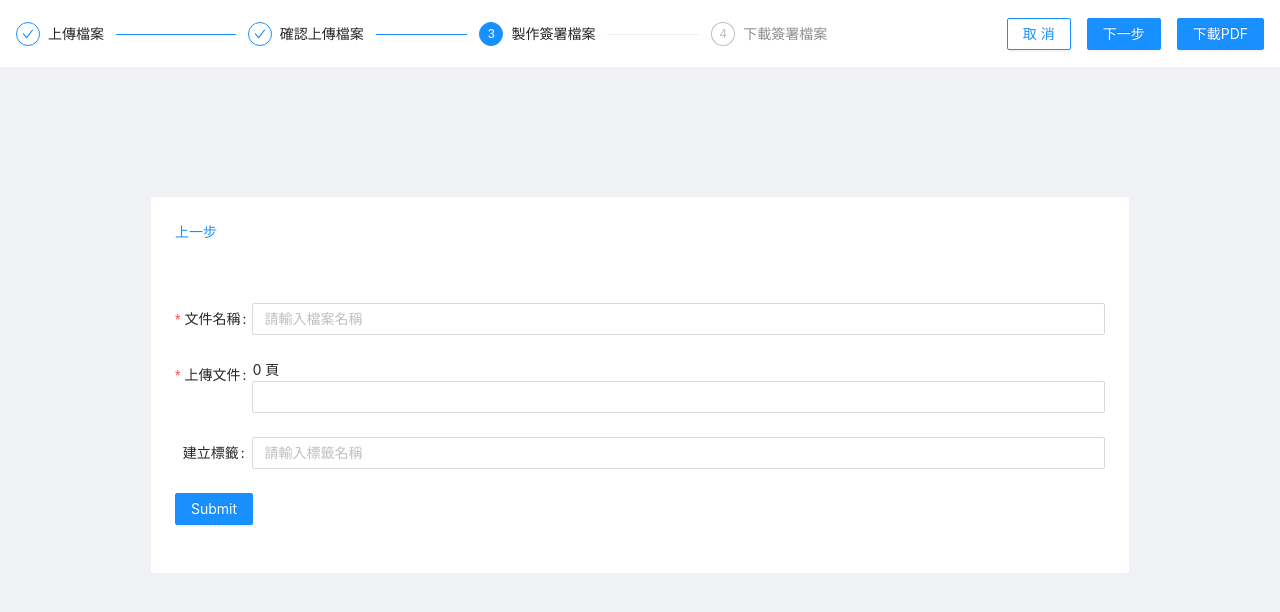
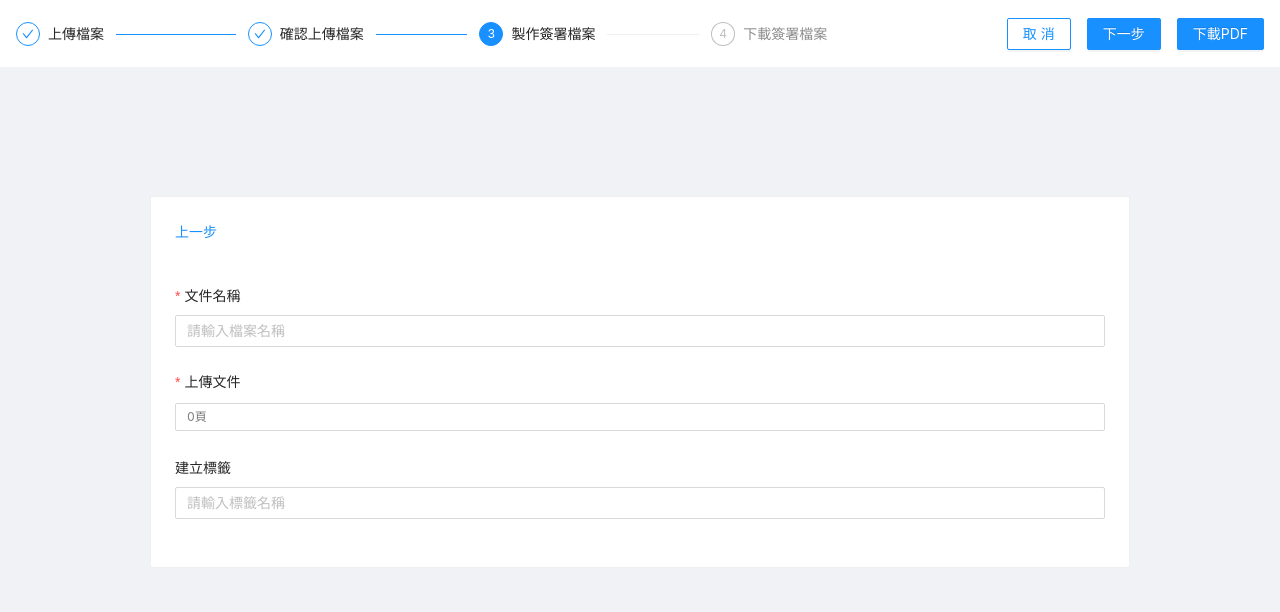
Before and after one commit to npcenthusiasm/2022-f2e-week2, a Vue app: page /sign-and-send/preparedoc in a window 1280 px wide. Shown: the top 612 px of the page. Built offline with nearby package versions, Linux system fonts and the light colour scheme.

Commit message:
feat: add PDF 預覽面板

```diff
--- a/src/App.vue
+++ b/src/App.vue
@@ -3,8 +3,20 @@
     <router-link to="/">Home</router-link> |
     <router-link to="/about">About</router-link>
   </nav> -->
-  <router-view name="navbar" />
-  <router-view />
+  <!-- <router-view name="navbar" /> -->
+  <!-- <router-view /> -->
+
+  <router-view name="navbar" v-slot="{ Component }">
+    <transition name="fade" mode="out-in">
+      <component :is="Component" class="view" />
+    </transition>
+  </router-view>
+
+  <router-view v-slot="{ Component }">
+    <transition name="fade" mode="out-in">
+      <component :is="Component" class="view" />
+    </transition>
+  </router-view>
 </template>
 
 <style lang="scss">
--- a/src/assets/css/global.scss
+++ b/src/assets/css/global.scss
@@ -157,3 +157,20 @@ $colors: (
     margin-right: 24px;
   }
 }
+
+.task-page {
+  .doc-form {
+    .ant-form-item-label label {
+      // font-size: 20px;
+    }
+  }
+}
+
+.pdf-drawer {
+  .ant-drawer-content-wrapper {
+    box-shadow: 0px 0px 20px rgba(25, 26, 27, 0.15) !important;
+  }
+  .ant-drawer-mask {
+    background-color: transparent;
+  }
+}
--- /dev/null
+++ b/src/components/sign-and-send/PDFDrawer.vue
@@ -0,0 +1,48 @@
+<template>
+  <a-drawer
+    class="pdf-drawer"
+    title=""
+    placement="right"
+    :closable="true"
+    :autofocus="false"
+    :visible="visable"
+    :get-container="false"
+    :style="{ position: 'absolute', zIndex: 5 }"
+    @close="onClose"
+  >
+    <PDFDrawerContent />
+  </a-drawer>
+</template>
+<script>
+import { defineComponent } from 'vue'
+import PDFDrawerContent from './PDFDrawerContent.vue'
+
+export default defineComponent({
+  components: {
+    PDFDrawerContent
+  },
+  props: {
+    visable: {
+      type: Boolean
+    }
+  },
+  setup(props, { emit }) {
+    // const visible = ref(true)
+    const afterVisibleChange = (bool) => {
+      console.log('visible', bool)
+    }
+    const showDrawer = () => {
+      // visible.value = true
+    }
+    const onClose = () => {
+      emit('onClose', false)
+      // visible.value = false
+    }
+    return {
+      afterVisibleChange,
+      showDrawer,
+      onClose
+    }
+  }
+})
+</script>
--- /dev/null
+++ b/src/components/sign-and-send/PDFDrawerContent.vue
@@ -0,0 +1,12 @@
+<template>
+  <div>toodo</div>
+</template>
+<script>
+import { defineComponent } from 'vue'
+
+export default defineComponent({
+  setup(props, { emit }) {
+    return {}
+  }
+})
+</script>
--- a/src/views/sign-and-send/SignAndSendView.vue
+++ b/src/views/sign-and-send/SignAndSendView.vue
@@ -1,7 +1,6 @@
 <template>
   <div class="task-page">
     <div class="container max-1010 pt-10p">
-      ro
       <a-card class="sign-card">
         <a-tabs v-model:activeKey="activeKey">
           <a-tab-pane key="1">
@@ -63,7 +62,7 @@ export default defineComponent({
     onMounted(() => {
       store.commit('SET_PROGRESS_STATE', 1)
     })
-    const handleMenuClick = e => {
+    const handleMenuClick = (e) => {
       console.log('click', e)
     }
 
--- a/src/views/sign-and-send/assign-fields/AssignFields.vue
+++ b/src/views/sign-and-send/assign-fields/AssignFields.vue
@@ -15,6 +15,11 @@
             <a-tag color="orange">產品測試</a-tag>
             <a-tag color="green">產品教學</a-tag>
           </div>
+        </div>
+
+        <div class="preview-btn text-neutral-6" @click="showPreviewSide">
+          <EyeOutlined />
+          <span class="preview-text">預覽</span>
         </div>
       </div>
     </a-layout-header>
@@ -42,7 +47,9 @@
         </a-menu>
       </a-layout-sider>
 
-      <a-layout>
+      <a-layout style="position: relative; overflow: hidden">
+        <PDFDrawer :visable="visableDrawer" @onClose="drawerOnClose" />
+
         <a-layout-content style="margin: 24px 32px" class="">
           <!-- <CreateSignCanvas :pdfCanvas="pdfCanvas2" @signPate="signPate" /> -->
           <a-space :size="0" class="tool-bar">
@@ -151,7 +158,8 @@ import {
   TeamOutlined,
   FileOutlined,
   FormOutlined,
-  TagOutlined
+  TagOutlined,
+  EyeOutlined
 } from '@ant-design/icons-vue'
 import { defineComponent, onMounted, ref } from 'vue'
 import { message } from 'ant-design-vue'
@@ -160,11 +168,13 @@ import CreateSignCanvas from '@/components/assign-fields/CreateSignCanvas.vue'
 
 import { printMultiPage } from '../../../helper/pdf'
 import PageCanvas from '@/components/assign-fields/PageCanvas.vue'
+import PDFDrawer from '@/components/sign-and-send/PDFDrawer.vue'
 
 export default defineComponent({
   components: {
     PageCanvas,
     CreateSignCanvas,
+    PDFDrawer,
     // icons
     CompressOutlined,
     MinusOutlined,
@@ -175,7 +185,8 @@ export default defineComponent({
     TeamOutlined,
     FileOutlined,
     FormOutlined,
-    TagOutlined
+    TagOutlined,
+    EyeOutlined
   },
   setup() {
     const store = useStore()
@@ -186,6 +197,8 @@ export default defineComponent({
     const signHistories = ref(store.state.signHistories)
     const selectedSign = ref('') // img arc
     const pdfAllPageCanvas = ref([])
+    const visableDrawer = ref(false)
+
     onMounted(() => {
       store.commit('SET_PROGRESS_STATE', 3)
       const pdfFile = store.state.pdfFile
@@ -308,6 +321,12 @@ export default defineComponent({
         // vm.pdfCanvas.add(image)
       })
     }
+    const showPreviewSide = () => {
+      visableDrawer.value = true
+    }
+    const drawerOnClose = () => {
+      visableDrawer.value = false
+    }
     return {
       selectedSign,
       signHistories,
@@ -331,6 +350,10 @@ export default defineComponent({
       // sideer layout
       collapsed: ref(false),
       sideNavSelcted: ref(['1']),
+      // previre
+      showPreviewSide,
+      visableDrawer,
+      drawerOnClose,
       // test
       inputOnChange2
     }
@@ -340,6 +363,8 @@ export default defineComponent({
 <style lang="scss" scoped>
 .assign-fields-page {
   .layout-header {
+    position: relative;
+    z-index: 10;
     background-color: #fff;
     padding-left: 24px;
     padding-right: 24px;
@@ -418,6 +443,15 @@ export default defineComponent({
     //   flex-direction: column;
   }
 
+  .preview-btn {
+    margin-left: auto;
+    font-weight: 500;
+    cursor: pointer;
+    .preview-text {
+      margin-left: 8px;
+    }
+  }
+
   // .view-wrapper {
   //   display: flex;
   //   height: 100%;
--- a/src/views/sign-and-send/preparedoc/PrepareDocView.vue
+++ b/src/views/sign-and-send/preparedoc/PrepareDocView.vue
@@ -3,10 +3,14 @@
     <div class="container max-1010 pt-10p pb-10p">
       <a-card>
         <div></div>
-        <div class="mb-15">
+        <div class="doc-card-header">
           <router-link to="/sign-and-send/">上一步</router-link>
         </div>
         <a-form
+          :label-col="labelCol"
+          :wrapper-col="wrapperCol"
+          class="doc-form"
+          layout="vertical"
           :model="formState"
           v-bind="layout"
           name="nest-messages"
@@ -14,6 +18,7 @@
           @finish="onFinish"
         >
           <a-form-item
+            :label-col="labelCol"
             :name="['user', 'name']"
             label="文件名稱"
             :rules="[{ required: true }]"
@@ -23,16 +28,27 @@
               placeholder="請輸入檔案名稱"
             />
           </a-form-item>
+
           <a-form-item
+            :label-col="labelCol"
             :name="['user', 'email']"
             label="上傳文件"
             :rules="[{ required: true }]"
           >
-            {{ totalPages }} 頁
-            <a-input v-model:value="formState.user.email" />
+            <div class="update-file-info">
+              <div class="page text-neutral-6">{{ totalPages }}頁</div>
+              <div class="file-info-name text-neutral-7">
+                {{ formState.user.email }}
+              </div>
+            </div>
+            <!-- <a-input v-model:value="formState.user.email" /> -->
           </a-form-item>
 
-          <a-form-item :name="['user', 'labels']" label="建立標籤">
+          <a-form-item
+            :name="['user', 'labels']"
+            label="建立標籤"
+            :label-col="labelCol"
+          >
             <!-- <a-input v-model:value="formState.user.labels" /> -->
             <a-select
               v-model:value="formState.user.labels"
@@ -44,9 +60,9 @@
             ></a-select>
           </a-form-item>
 
-          <a-form-item>
+          <!-- <a-form-item>
             <a-button type="primary" html-type="submit">Submit</a-button>
-          </a-form-item>
+          </a-form-item> -->
         </a-form>
       </a-card>
     </div>
@@ -140,6 +156,12 @@ export default defineComponent({
       validateMessages,
       value: ref([]),
       handleChange,
+      labelCol: {
+        // span: 4
+      },
+      wrapperCol: {
+        // span: 14
+      },
       options: ['產品教學', '產品流程', '產品試用', '產品A', '產品B'].map(
         (item) => {
           return {
@@ -152,4 +174,38 @@ export default defineComponent({
 })
 </script>
 
-<style lang="scss" scoped></style>
+<style lang="scss" scoped>
+.doc-card-header {
+  margin-bottom: 42px;
+}
+
+.update-file-info {
+  box-sizing: border-box;
+  margin: 0;
+  padding: 0;
+  font-variant: tabular-nums;
+  list-style: none;
+  font-feature-settings: 'tnum';
+  position: relative;
+  display: inline-block;
+  width: 100%;
+  min-width: 0;
+  padding: 4px 11px;
+  color: rgba(0, 0, 0, 0.85);
+  font-size: 14px;
+  line-height: 1.5715;
+  background-color: #fff;
+  background-image: none;
+  border: 1px solid #d9d9d9;
+  border-radius: 2px;
+  transition: all 0.3s;
+  cursor: default;
+
+  .page {
+    font-size: 12px;
+  }
+  .file-info-name {
+    font-weight: 700;
+  }
+}
+</style>
```
